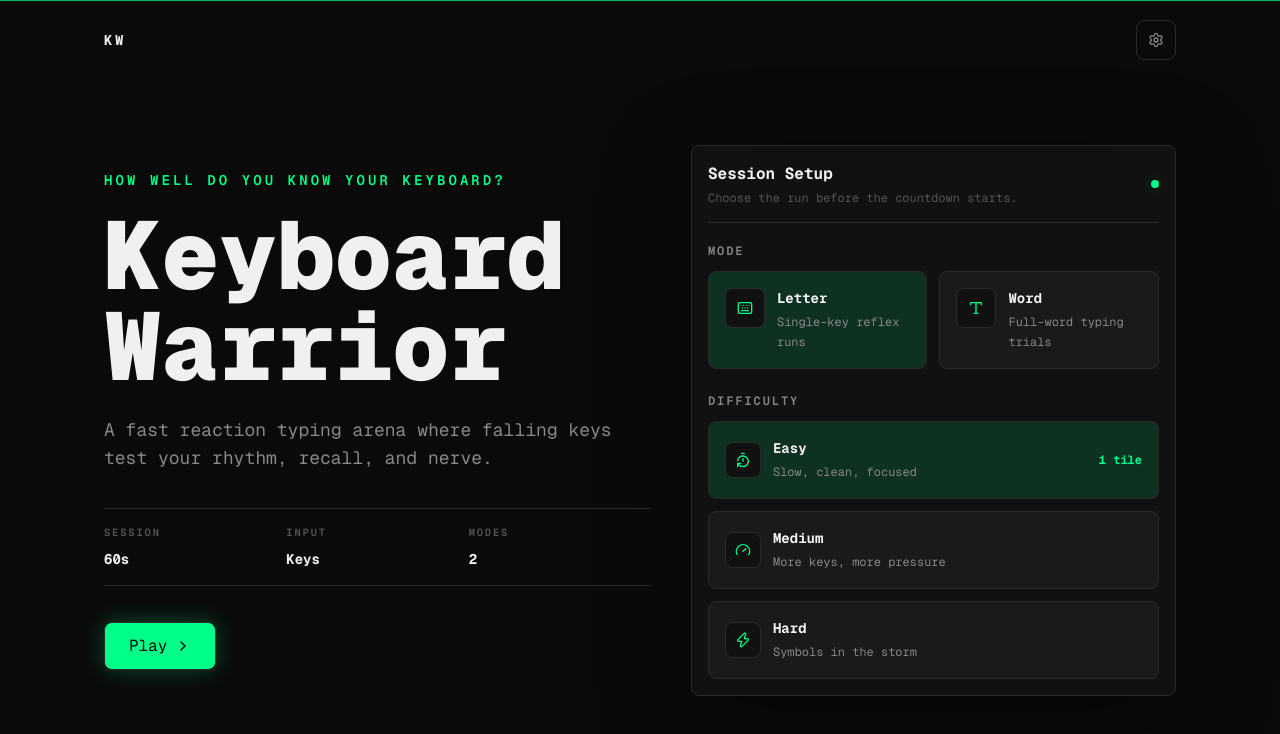
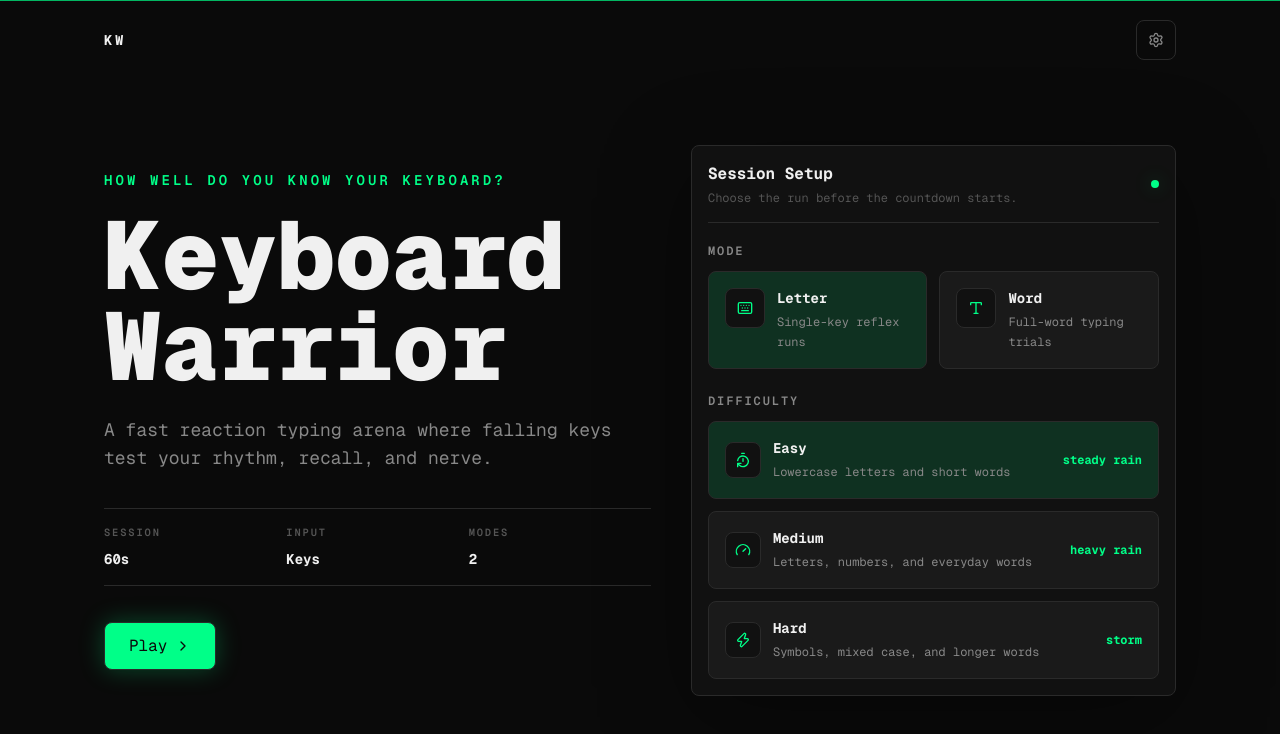
Before and after one commit to joshtom/keyboard-warrior, a React (Vite) app: page / in a window 1280 px wide. Shown: the top 734 px of the page. Built offline with nearby package versions, Linux system fonts and the light colour scheme.

Commit message:
feat: formalize difficulty profiles

```diff
--- a/src/data/characterSets.ts
+++ b/src/data/characterSets.ts
@@ -31,28 +31,3 @@ export const letterCharacters: Record<Difficulty, Array<string>> = {
     "/",
   ],
 };
-
-export const difficultySettings: Record<
-  Difficulty,
-  {
-    fallDurationMs: number;
-    spawnEveryMs: number;
-    maxActiveTiles: number;
-  }
-> = {
-  easy: {
-    fallDurationMs: 6400,
-    spawnEveryMs: 760,
-    maxActiveTiles: 7,
-  },
-  medium: {
-    fallDurationMs: 5400,
-    spawnEveryMs: 560,
-    maxActiveTiles: 10,
-  },
-  hard: {
-    fallDurationMs: 4600,
-    spawnEveryMs: 420,
-    maxActiveTiles: 13,
-  },
-};
--- /dev/null
+++ b/src/data/difficultyProfiles.ts
@@ -0,0 +1,45 @@
+import type { Difficulty } from "@/types";
+
+export type DifficultyProfile = {
+  label: string;
+  detail: string;
+  metric: string;
+  characterSummary: string;
+  pressureSummary: string;
+  fallDurationMs: number;
+  spawnEveryMs: number;
+  maxActiveTiles: number;
+};
+
+export const difficultyProfiles: Record<Difficulty, DifficultyProfile> = {
+  easy: {
+    label: "Easy",
+    detail: "Lowercase letters and short words",
+    metric: "steady rain",
+    characterSummary: "a-z / 3-4 letters",
+    pressureSummary: "760ms spawn / 7 active",
+    fallDurationMs: 6400,
+    spawnEveryMs: 760,
+    maxActiveTiles: 7,
+  },
+  medium: {
+    label: "Medium",
+    detail: "Letters, numbers, and everyday words",
+    metric: "heavy rain",
+    characterSummary: "A-z + 0-9 / 5-7 letters",
+    pressureSummary: "560ms spawn / 10 active",
+    fallDurationMs: 5400,
+    spawnEveryMs: 560,
+    maxActiveTiles: 10,
+  },
+  hard: {
+    label: "Hard",
+    detail: "Symbols, mixed case, and longer words",
+    metric: "storm",
+    characterSummary: "A-z + 0-9 + symbols",
+    pressureSummary: "420ms spawn / 13 active",
+    fallDurationMs: 4600,
+    spawnEveryMs: 420,
+    maxActiveTiles: 13,
+  },
+};
--- a/src/hooks/useGameEngine.ts
+++ b/src/hooks/useGameEngine.ts
@@ -1,6 +1,7 @@
 import { useCallback, useEffect, useMemo, useRef, useState } from "react";
 
-import { difficultySettings, letterCharacters } from "@/data/characterSets";
+import { letterCharacters } from "@/data/characterSets";
+import { difficultyProfiles } from "@/data/difficultyProfiles";
 import { wordLists } from "@/data/wordLists";
 import { useReactionTracker } from "@/hooks/useReactionTracker";
 import {
@@ -66,7 +67,7 @@ export function useGameEngine({
   onComplete,
 }: UseGameEngineOptions) {
   const { getReactionSummary, recordReaction } = useReactionTracker();
-  const settings = difficultySettings[difficulty];
+  const settings = difficultyProfiles[difficulty];
   const tileValues = useMemo(
     () => (mode === "word" ? wordLists[difficulty] : letterCharacters[difficulty]),
     [difficulty, mode],
--- a/src/routes/game.tsx
+++ b/src/routes/game.tsx
@@ -4,6 +4,7 @@ import { CountdownTimer } from "@/components/CountdownTimer";
 import { GameBoard } from "@/components/GameBoard";
 import { ScoreDisplay } from "@/components/ScoreDisplay";
 import { Button } from "@/components/ui/button";
+import { difficultyProfiles } from "@/data/difficultyProfiles";
 import { rootRoute } from "@/routes/root";
 import { saveLatestGameResult } from "@/utils/gameResultStorage";
 import { useGameEngine } from "@/hooks/useGameEngine";
@@ -19,6 +20,7 @@ function GameRoute() {
   const navigate = useNavigate();
   const mode = search.mode ?? "letter";
   const difficulty = search.difficulty ?? "easy";
+  const difficultyProfile = difficultyProfiles[difficulty];
   const durationSeconds = 60;
   const game = useGameEngine({
     mode,
@@ -35,11 +37,15 @@ function GameRoute() {
       <header className="mx-auto flex w-full max-w-6xl flex-wrap items-center justify-between gap-3">
         <div>
           <p className="text-xs font-semibold tracking-[0.22em] text-(--color-accent) uppercase">
-            {mode} / {difficulty}
+            {mode} / {difficultyProfile.label}
           </p>
           <h1 className="mt-1 text-2xl font-black text-(--color-text-primary)">
             Game Session
           </h1>
+          <p className="mt-1 text-xs text-(--color-text-secondary)">
+            {difficultyProfile.characterSummary} ·{" "}
+            {difficultyProfile.pressureSummary}
+          </p>
         </div>
         <Button onClick={() => navigate({ to: "/" })} size="sm" variant="ghost">
           Home
--- a/src/routes/index.tsx
+++ b/src/routes/index.tsx
@@ -11,6 +11,7 @@ import {
 import { useMemo, useState } from "react";
 
 import { Button } from "@/components/ui/button";
+import { difficultyProfiles } from "@/data/difficultyProfiles";
 import { useIsCoarsePointer } from "@/hooks/useIsCoarsePointer";
 import { rootRoute } from "@/routes/root";
 import type { Difficulty, GameMode } from "@/types";
@@ -47,29 +48,21 @@ const modes: Array<ModeOption> = [
   },
 ];
 
-const difficulties: Array<DifficultyOption> = [
-  {
-    value: "easy",
-    label: "Easy",
-    detail: "Slow, clean, focused",
-    metric: "1 tile",
-    icon: TimerReset,
-  },
-  {
-    value: "medium",
-    label: "Medium",
-    detail: "More keys, more pressure",
-    metric: "2-3 tiles",
-    icon: Gauge,
-  },
-  {
-    value: "hard",
-    label: "Hard",
-    detail: "Symbols in the storm",
-    metric: "3-5 tiles",
-    icon: Zap,
-  },
+const difficultyBaseOptions: Array<{
+  value: Difficulty;
+  icon: typeof Gauge;
+}> = [
+  { value: "easy", icon: TimerReset },
+  { value: "medium", icon: Gauge },
+  { value: "hard", icon: Zap },
 ];
+
+const difficulties: Array<DifficultyOption> = difficultyBaseOptions.map((item) => ({
+  ...item,
+  label: difficultyProfiles[item.value].label,
+  detail: difficultyProfiles[item.value].detail,
+  metric: difficultyProfiles[item.value].metric,
+}));
 
 function HomeRoute() {
   const navigate = useNavigate();
@@ -234,7 +227,7 @@ function HomeRoute() {
                       </span>
                     </span>
                     <span className="shrink-0 text-xs font-bold text-(--color-accent)">
-                      {difficulty === item.value ? item.metric : ""}
+                      {item.metric}
                     </span>
                   </button>
                 );
--- a/src/routes/results.tsx
+++ b/src/routes/results.tsx
@@ -4,6 +4,7 @@ import { useState } from "react";
 
 import { KeyboardHeatmap } from "@/components/KeyboardHeatmap";
 import { Button } from "@/components/ui/button";
+import { difficultyProfiles } from "@/data/difficultyProfiles";
 import { rootRoute } from "@/routes/root";
 import type { GameResult } from "@/types";
 import { readLatestGameResult } from "@/utils/gameResultStorage";
@@ -31,6 +32,7 @@ function getTopReactionEntries(result: GameResult) {
 
 function ResultsRoute() {
   const [result] = useState<GameResult | null>(() => readLatestGameResult());
+  const difficultyProfile = result ? difficultyProfiles[result.difficulty] : null;
   const statCards: Array<StatCard> = result
     ? [
         {
@@ -61,7 +63,7 @@ function ResultsRoute() {
         {
           label: "Duration",
           value: `${result.durationSeconds}s`,
-          detail: `${result.mode} / ${result.difficulty}`,
+          detail: `${result.mode} / ${difficultyProfile?.label ?? result.difficulty}`,
         },
       ]
     : [];
@@ -109,7 +111,7 @@ function ResultsRoute() {
                   Mode
                 </dt>
                 <dd className="mt-1.5 text-sm font-black text-(--color-text-primary) uppercase">
-                  {result.mode} / {result.difficulty}
+                  {result.mode} / {difficultyProfile?.label}
                 </dd>
               </div>
               <div className="rounded-(--radius) border border-(--color-border) bg-(--color-bg-overlay) p-2.5">
```
